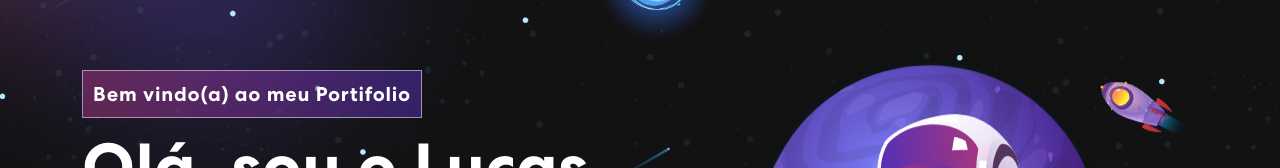
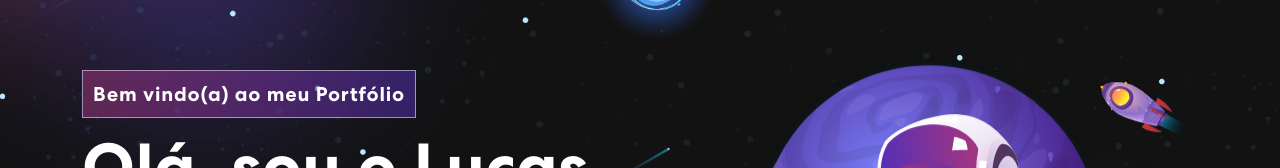
Before and after one commit to LucaswmLima/react-portifolio-1, a React (Create React App) app: page / in a window 1280 px wide. Shown: the part 190-358 px from the top of the page. Built offline with nearby package versions, Linux system fonts and the light colour scheme.

Commit message:
traduction changes

```diff
--- a/public/index.html
+++ b/public/index.html
@@ -11,7 +11,7 @@
     />
     <link rel="apple-touch-icon" href="%PUBLIC_URL%/logo192.png" />
     <link rel="manifest" href="%PUBLIC_URL%/manifest.json" />
-    <title>Portifolio Lucas William</title>
+    <title>Portfólio Lucas William</title>
   </head>
   <body>
     <noscript>You need to enable JavaScript to run this app.</noscript>
--- a/src/components/Banner.jsx
+++ b/src/components/Banner.jsx
@@ -56,7 +56,7 @@ export const Banner = () => {
       <Container>
         <Row className="align-itens-center">
           <Col xs={12} md={6} xl={7}>
-            <span className="tagline">Bem vindo(a) ao meu Portifolio</span>
+            <span className="tagline">Bem vindo(a) ao meu Portfólio</span>
             <h1>
               <span>{text}</span>
             </h1>
```
